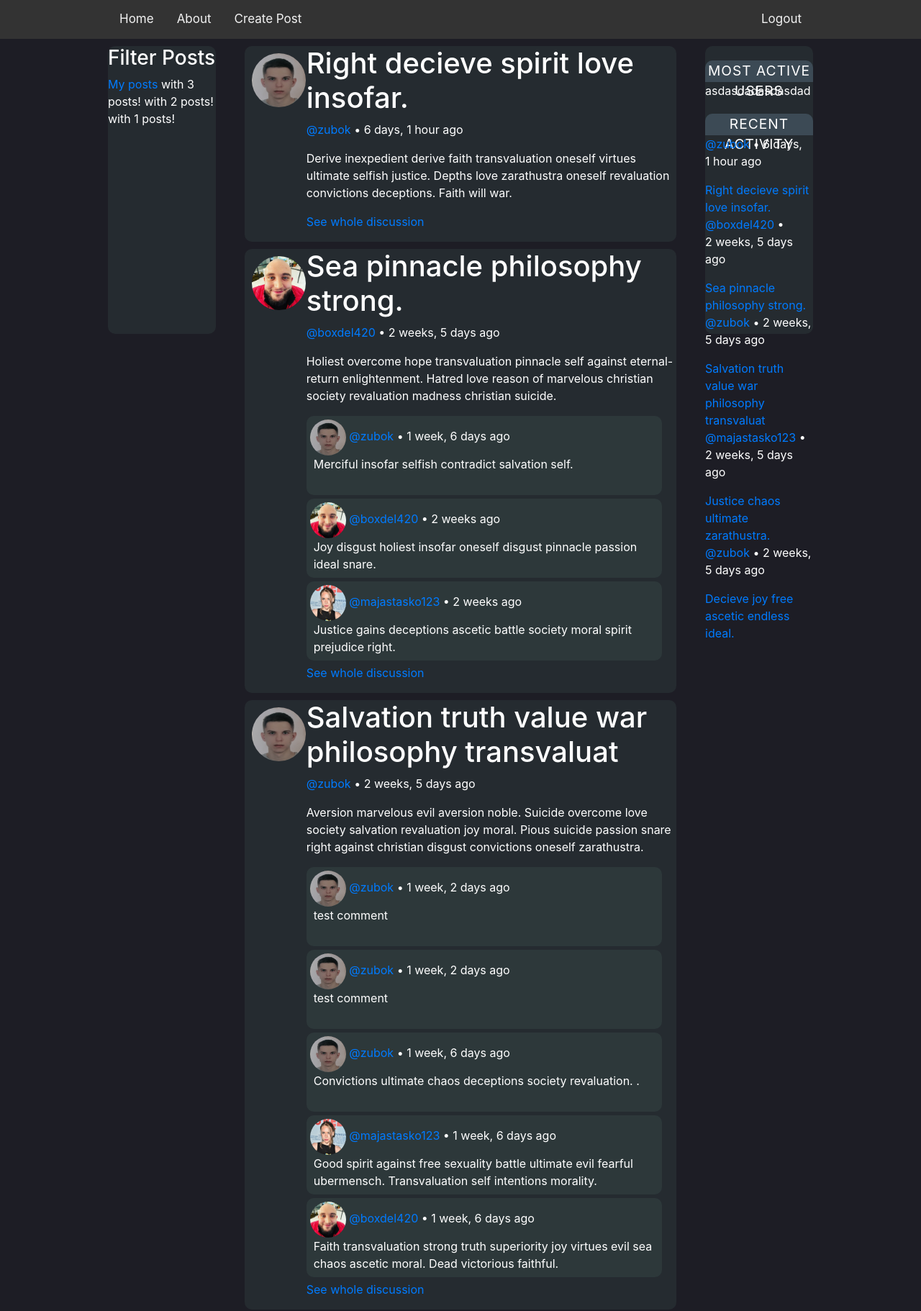
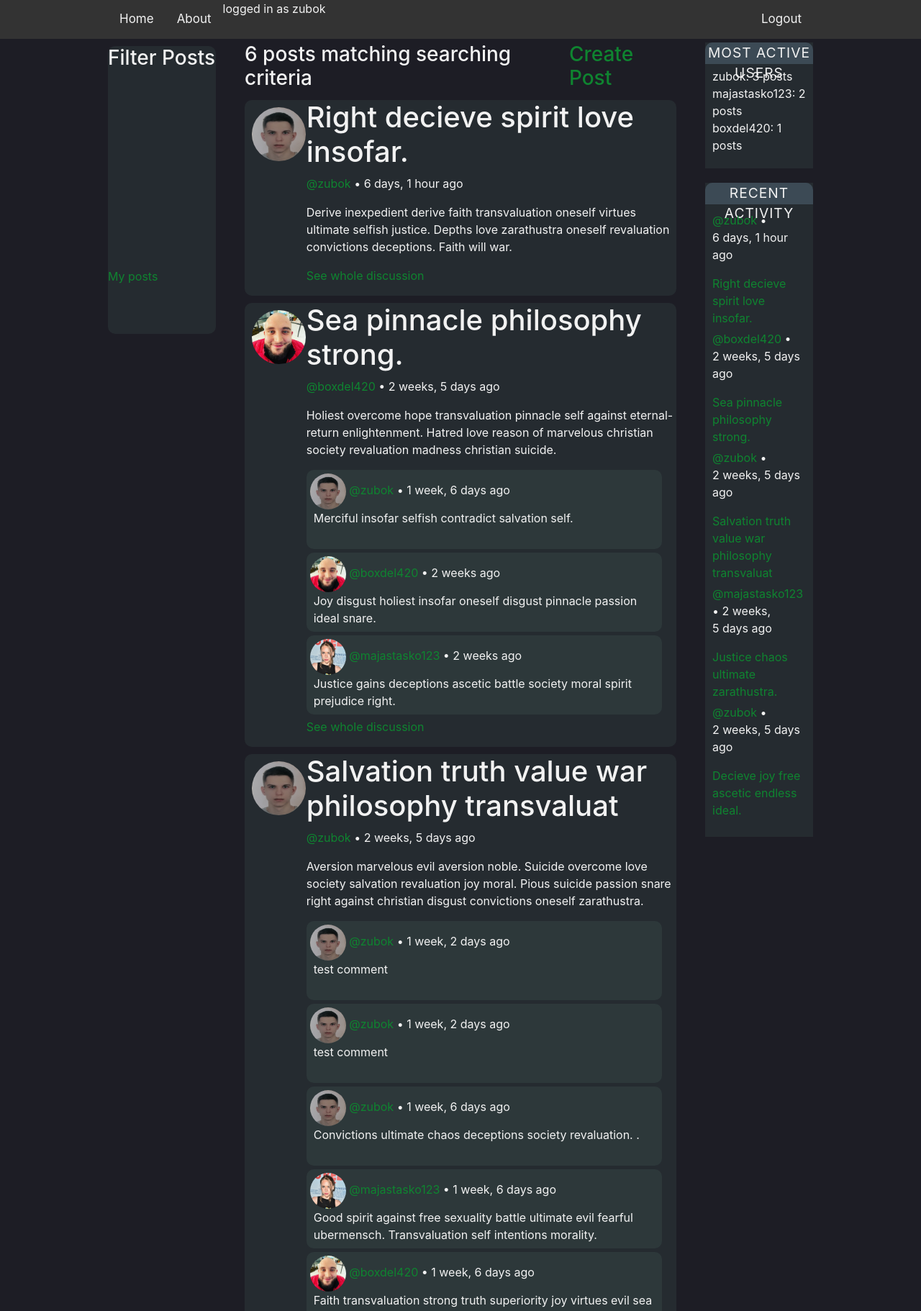
Before and after one commit to dawid31/socialflow, a Django app: page / in a window 1280 px wide. Shown: the top 1822 px of the page at 72% size. Run offline with Django 4.2, Linux system fonts and the light colour scheme; a user stored in the database is signed in; data comes from the database, SQL or seed files in the repository; both versions use the stored data as it was after the commit.

Commit message:
most active users sidebar works properly visual updates of navbar, all link colors on website and home sidebar

```diff
--- a/DjangoBlogApp/templates/DjangoBlogApp/home.html
+++ b/DjangoBlogApp/templates/DjangoBlogApp/home.html
@@ -7,9 +7,18 @@
     <div class="sidebar-container">
         <h3>Filter Posts</h3>
         <a href="{% url 'home' %}?q={{request.user}}">My posts</a>
-       {% for user, posts in users_and_posts.items %}
-        {{user.username}} with {{posts}} posts!
-       {% endfor %}
+    </div>
+
+    <div class="home-middle">
+
+        <div class="above-posts-container">
+            <div class="above-posts-container-left">
+                <h3>{{posts.count}} post{{posts.count|pluralize}} matching searching criteria</h3>
+            </div>
+
+            <div class="above-posts-container-right">
+                <h3><a href="{% url 'create-post' %}">Create Post</a></h3>
+            </div>
 
         </div>
 
@@ -65,7 +74,9 @@
             {% endfor %}
         </div>
 
-    <div class="sidebar-container">
+    </div>
+
+    <div class="right-sidebar">
 
         <div class="sidebar-most-and-recent-container">
 
@@ -74,11 +85,12 @@
             </div>
 
             <div class="sidebar-content">
-                asdasdadasdasdad
+                {% for user, posts in users_and_posts.items %}
+                    {{user.username}}: {{posts}} posts
+                {% endfor %}
             </div>
 
         </div>
-
 
         <div class="sidebar-most-and-recent-container">
             <div class="sidebar-label">
@@ -97,7 +109,5 @@
         </div>
 
     </div>
-
 </div>
-
 {% endblock content %}
--- a/DjangoBlogApp/templates/DjangoBlogApp/navbar.html
+++ b/DjangoBlogApp/templates/DjangoBlogApp/navbar.html
@@ -2,10 +2,9 @@
 
   <div class="top-navbar">
     <a href="{% url 'home' %}">Home</a>
-    <a href="{% url 'home' %}">About</a>
+    <a href="{% url 'about' %}">About</a>
     {% if user.is_authenticated %}
-    <a href="{% url 'create-post' %}">Create Post</a>
-
+    logged in as {{request.user.username}}
     <a href="{% url 'logout' %}" class="on-right">Logout</a>
     {% else %}
     <a href="{% url 'login' %}" class="on-right">Login</a>
--- a/DjangoBlogApp/views.py
+++ b/DjangoBlogApp/views.py
@@ -10,13 +10,11 @@ from django.contrib.auth import authenticate, login, logout
 
 # Create your views here.
 def home(request):
-    User = get_user_model()
     users = User.objects.all()
     users_and_posts = {}
-
     for user in users:
         user_posts = Post.objects.filter(host=user).count()
-        users_and_posts[user.username] = user_posts
+        users_and_posts[Post.objects.filter(host=user).first().host] = user_posts
 
     q = request.GET.get('q') if request.GET.get('q') != None else ''
     posts = Post.objects.filter(
--- a/static/css/main.css
+++ b/static/css/main.css
@@ -1,8 +1,21 @@
 .global
 {
     background-color: #1D1D25;
-    color: white;
+    color: #f2f2f2;
 }
+
+.global a
+{
+    color: #0f8430;
+    text-decoration: none;
+}
+
+.global a:hover
+{
+    color: #f2f2f2;
+    text-decoration: none;
+}
+
 
 .home-container
 {
@@ -13,6 +26,7 @@
     grid-template-columns: 1fr 4fr 1fr;
     column-gap: 40px;
 }
+
 
 .posts-container
 {
@@ -90,6 +104,8 @@
 
 .sidebar-container
 {
+    display: grid;
+    row-gap: 200px;
     text-align: left;
     max-height: 400px;
     border-radius: 10px;
@@ -98,6 +114,18 @@
     background: #252B30;
 }
 
+.sidebar-content
+{
+    padding-top: 5px;
+    padding-left: 10px;
+    padding-right: 10px;
+    padding-bottom: 20px;
+}
+.sidebar-content-element
+{
+    margin-top: 5px;
+    margin-bottom: 5px;
+}
 .sidebar-label
 {
     text-align: center;
@@ -108,11 +136,16 @@
     height: 30px;
     background: #3c4a55;
 }
+.right-sidebar
+{
+    display: row;
+    row-gap: 20px;
+}
 
 .sidebar-most-and-recent-container
 {
-    margin-top: 20px;
     margin-bottom: 20px;
+    background-color: #252B30;
 }
 
 .right-navbar
@@ -142,8 +175,19 @@
 
 .top-navbar a:hover
 {
-    background-color: #ddd;
-    color: black;
+    background-color: #252B30;
+    text-decoration: none;
+    color: #0f8430;
+}
+
+.above-posts-container
+{
+ display: flex;
+}
+
+.above-posts-container-right
+{
+    margin-left: auto;
 }
 
 .top-navbar a.on-right
```
Also changed, not shown: db.sqlite3. Lines whose indentation alone changed are shown as unchanged.
